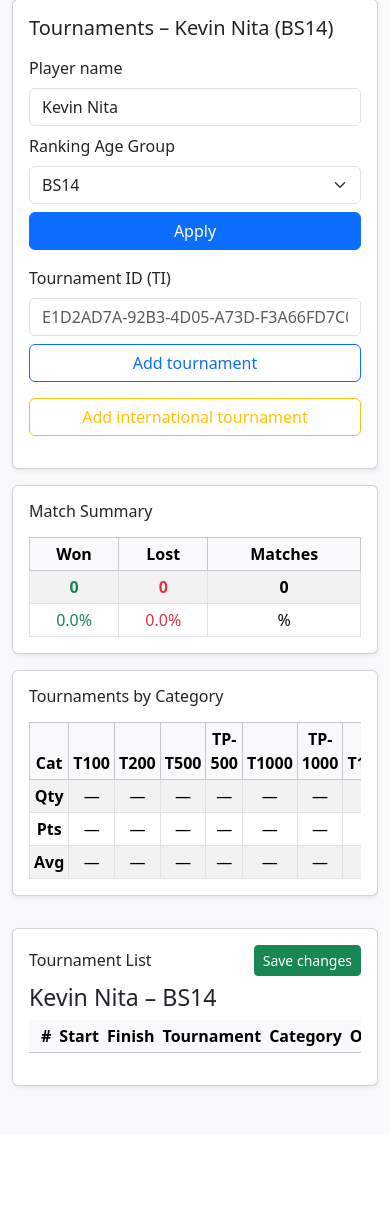
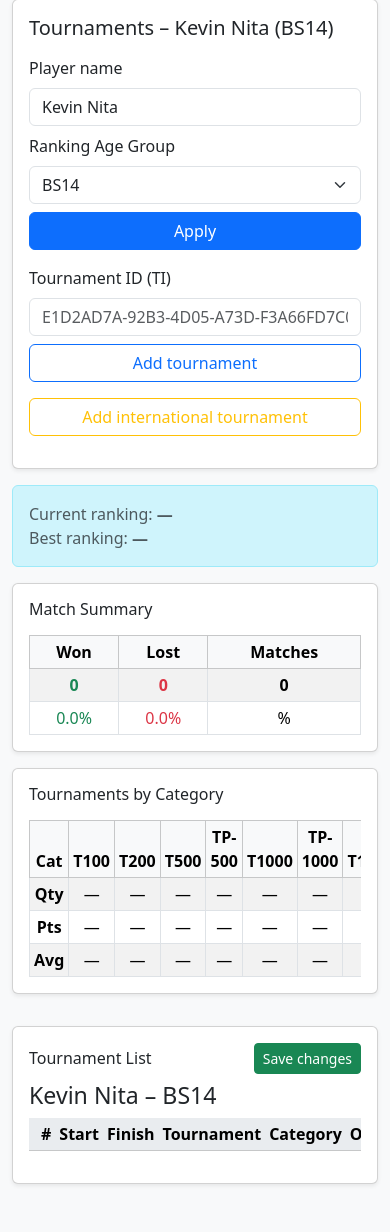
Before and after one commit to JohnNita83/tennis_ranking_app, a Flask app: page /tournaments in a window 390 px wide. Shown: the part 73-1305 px from the top of the page. Before the commit the page ends 1162 px from the top, so only its background shows below. Run offline with Flask 3, Linux system fonts and the light colour scheme; a user stored in the database is signed in; data comes from the database, SQL or seed files in the repository; data that the repository does not hold is empty; some libraries are stand-ins or nearby versions.

Commit message:
css mobile and tournaments page best ranking show in card

```diff
--- a/app.py
+++ b/app.py
@@ -931,7 +931,12 @@ def rankings():
             )
             row2 = cur.fetchone()
             if row2 and row2["UpdatedAt"]:
-                updated_at = row2["UpdatedAt"]
+                raw_updated = row2["UpdatedAt"]
+                try:
+                    dt = datetime.fromisoformat(raw_updated)
+                    updated_at = f"{dt.date()} Time: {dt.time()}"
+                except Exception:
+                    updated_at = raw_updated
         except Exception:
             updated_at = None
 
@@ -1193,6 +1198,8 @@ def tournaments():
         point_columns=POINT_COLUMNS,
         latest_week=view["latest_week"],
         latest_rank=view["latest_rank"],
+        best_rank=view["best_rank"],
+        best_rank_week=view["best_rank_week"],
     )
 
 @app.route("/tournaments/delete/<int:row_id>", methods=["POST"])
@@ -1769,10 +1776,12 @@ def player():
         names = [r["tournament_name"] for r in sorted_tournaments]
         points = [r["points"] for r in sorted_tournaments]
 
+        y_vals = list(range(1, len(points) + 1))
+
         bar_fig = go.Figure(
             data=[go.Bar(
                 x=points,
-                y=list(range(1, len(points)+1)),
+                y=y_vals,
                 orientation="h",
                 marker=dict(color="green"),
                 text=names,
@@ -1781,8 +1790,15 @@ def player():
             layout=go.Layout(
                 title=f"Top 6 Tournaments by Points ({age_group})",
                 xaxis=dict(title="Points"),
-                yaxis=dict(title="Tournaments", autorange="reversed"),  # ✅ flip so highest at bottom
-                margin=dict(l=40, r=20, t=50, b=80),
+                yaxis=dict(
+                    title="Rank",
+                    tickmode="array",
+                    tickvals=y_vals,
+                    # ✅ reverse the tick labels manually
+                    ticktext=[str(i) for i in reversed(y_vals)],
+                    autorange="reversed"   # keep bars sorted with best at bottom
+                ),
+                margin=dict(l=60, r=20, t=50, b=80),
                 height=400
             )
         )
--- a/templates/rankings.html
+++ b/templates/rankings.html
@@ -19,7 +19,7 @@
       }
       .table-responsive {
         overflow-y: auto;
-        max-height: 500px;
+        max-height: 90vh;
       }
       .table-responsive thead th {
         position: sticky;
--- a/templates/tournaments.html
+++ b/templates/tournaments.html
@@ -9,12 +9,16 @@
     .table-drag-container:active {
       cursor: grabbing;
     }
-    .table-tour-desk {
-      .table-tour td:nth-child(5),
-      .table-tour th:nth-child(5) {
+    .table-tour {
+        overflow-y: auto;
+        max-height: 90vh;
+      }
+      .table-tour thead th {
         position: sticky;
-        left: 0;
-    }
+        top: 0;
+        background: #e9ecef;
+        z-index: 5;
+      }
     @media (max-width: 600px) {
       .table-responsive td:first-child,
       .table-responsive th:first-child {
@@ -32,7 +36,7 @@
       }
       .table-tour {
         overflow-y: auto;
-        max-height: 500px;
+        max-height: 90vh;;
       }
       .table-tour thead th {
         position: sticky;
@@ -105,6 +109,13 @@
     </form>
   </div>
 </div>
+
+<div class="alert alert-info mb-3 text-muted">
+      Current ranking: <strong>{{ latest_rank if latest_rank else "&mdash;"|safe }}</strong>
+      {% if latest_week %} ({{ latest_week }}){% endif %}<br>
+      Best ranking: <strong>{{ best_rank if best_rank else "&mdash;"|safe }}</strong>
+      {% if best_rank_week %} on week <strong>{{ best_rank_week }}</strong>{% endif %}
+    </div>
 
 <div class="row mb-3">
   <!-- Summary: Won/Lost/Matches -->
@@ -229,8 +240,8 @@
 
       <h3>{{ player_name }} – {{ age_group }}</h3>
 
-      <div class="table-responsive table-tour table-drag-container" style="overflow-x: auto; white-space: nowrap;">
-        <table class="table-tour-desk table table-sm table-striped align-middle">
+      <div class="table-tour table-responsive table-drag-container" style="overflow-x: auto; white-space: nowrap;">
+        <table class="table table-sm table-striped align-middle">
           <thead class="table-light">
             <tr>
               <th></th>
```
Also changed, not shown: templates/points.html (+23 -0 lines).
